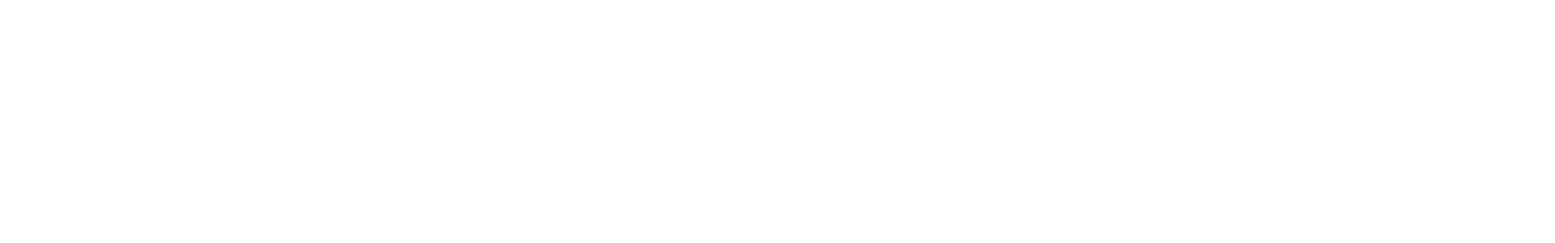
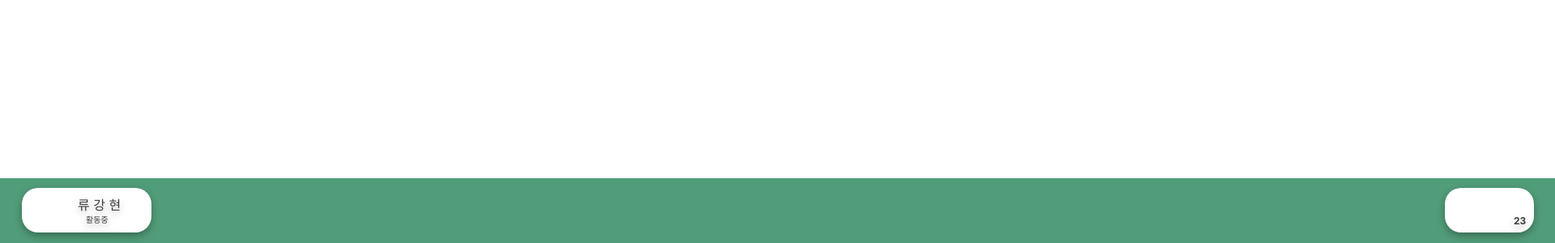
Before and after one commit to wooseong-choi/iwontphaser, a React (Create React App) app: page /board in a window 1280 px wide. Before the commit this address had no page. Shown: the part 780-1080 px from the top of the page at 81% size, 1920 px wide, since content can reach past the window. Before the commit the page ends 800 px from the top, so only its background shows below. Built offline with nearby package versions, Linux system fonts and the light colour scheme.

Commit message:
<FEAT> - added feats.

```diff
--- a/src/App.js
+++ b/src/App.js
@@ -3,12 +3,14 @@
 import Login from "./pages/Login";
 import GameApp from "./games/GameApp";
 import NotFound from "./pages/NotFound";
+import Board from "./components/Board.jsx";
 
 function App() {
   return (
     <Router>
       <Routes>
         <Route path="/" element={<Login />} />
+        <Route path="/board" element={<Board />} />
         <Route path="game" element={<GameApp />} />
         <Route path="*" element={<NotFound />} />
       </Routes>
--- a/src/components/Board.jsx
+++ b/src/components/Board.jsx
@@ -0,0 +1,34 @@
+import React from "react";
+import "./../static/global.scss";
+import "./../index.css";
+const Root = ({}) => {
+  React.useEffect(() => {
+    // Initialize the code
+    return () => {};
+  }, []);
+  return (
+    <div className={"main"}>
+      <div className={"frame-23"}>
+        <svg id="7:01550" className={"frame-3"}></svg>
+        <svg id="7:01568" className={"frame-4"}></svg>
+        <svg id="7:01546" className={"frame-5"}></svg>
+        <div className={"frame-6"}>
+          <svg id="7:01567" className={"path-3"}></svg>
+          <div className={"text---"}>류 강 현</div>
+          <div className={"text-"}>활동중</div>
+          <svg id="7:01562" className={"ellipse-1"}></svg>
+        </div>
+        <svg id="7:01548" className={"frame-7"}></svg>
+        <svg id="7:01552" className={"frame-8"}></svg>
+        <svg id="7:01544" className={"frame-9"}></svg>
+        <svg id="7:01554" className={"frame-10"}></svg>
+        <div className={"frame-2"}>
+          <svg id="7:01572" className={"path-8"}></svg>
+          <svg id="7:01577" className={"ellipse-2"}></svg>
+          <div className={"text-23"}>23</div>
+        </div>
+      </div>
+    </div>
+  );
+};
+export default Root;
--- /dev/null
+++ b/src/static/global.scss
@@ -0,0 +1,153 @@
+.main {
+  width: 1920px;
+  height: 1080px;
+  overflow: hidden;
+  background: #ffffff;
+  .frame-23 {
+    position: absolute;
+    top: 1000px;
+    left: 0px;
+    width: 1920px;
+    height: 80px;
+    overflow: hidden;
+    background: #519c79;
+    .frame-3 {
+      position: absolute;
+      top: 1px;
+      left: 1699px;
+      width: 85px;
+      height: 85px;
+    }
+    .frame-4 {
+      position: absolute;
+      top: 1px;
+      left: 1629px;
+      width: 85px;
+      height: 85px;
+    }
+    .frame-5 {
+      position: absolute;
+      top: 1px;
+      left: 1559px;
+      width: 85px;
+      height: 85px;
+    }
+    .frame-6 {
+      position: absolute;
+      top: 12px;
+      left: 27px;
+      width: 160px;
+      height: 55px;
+      box-shadow: 0px 4px 10px 0px rgba(0, 0, 0, 0.3);
+      border-radius: 20px;
+      overflow: hidden;
+      background: #ffffff;
+      .path-3 {
+        position: absolute;
+        top: 14.55%;
+        left: 9.38%;
+        right: 65.63%;
+        bottom: 12.73%;
+      }
+      .text--- {
+        position: absolute;
+        top: 12px;
+        left: 69px;
+        width: 81px;
+        height: 16px;
+        text-shadow: 0px 4px 10px rgba(0, 0, 0, 0.3);
+        color: #3d3d3d;
+        font-family: "Inter";
+        font-size: 16px;
+        line-height: 19px;
+        font-weight: 400;
+      }
+      .text- {
+        position: absolute;
+        top: 33px;
+        left: 79px;
+        width: 62px;
+        height: 15px;
+        text-shadow: 0px 4px 10px rgba(0, 0, 0, 0.3);
+        color: #3d3d3d;
+        font-family: "Inter";
+        font-size: 10px;
+        line-height: 12px;
+        font-weight: 400;
+      }
+      .ellipse-1 {
+        position: absolute;
+        top: -3px;
+        left: 123px;
+        width: 42px;
+        height: 42px;
+      }
+    }
+    .frame-7 {
+      position: absolute;
+      top: 1px;
+      left: 187px;
+      width: 110px;
+      height: 85px;
+    }
+    .frame-8 {
+      position: absolute;
+      top: 1px;
+      left: 282px;
+      width: 110px;
+      height: 85px;
+    }
+    .frame-9 {
+      position: absolute;
+      top: 1px;
+      left: 377px;
+      width: 85px;
+      height: 85px;
+    }
+    .frame-10 {
+      position: absolute;
+      top: 2px;
+      left: 447px;
+      width: 85px;
+      height: 85px;
+    }
+    .frame-2 {
+      position: absolute;
+      top: 12px;
+      left: 1784px;
+      width: 110px;
+      height: 55px;
+      box-shadow: 0px 4px 10px 0px rgba(0, 0, 0, 0.3);
+      border-radius: 20px;
+      overflow: hidden;
+      background: #ffffff;
+      .path-8 {
+        position: absolute;
+        top: 12.73%;
+        left: 12.73%;
+        right: 47.27%;
+        bottom: 12.73%;
+      }
+      .ellipse-2 {
+        position: absolute;
+        top: -4px;
+        left: 70px;
+        width: 42px;
+        height: 42px;
+      }
+      .text-23 {
+        position: absolute;
+        top: 33px;
+        right: -11px;
+        width: 36px;
+        height: 14px;
+        text-shadow: 0px 4px 10px rgba(0, 0, 0, 0.3);
+        color: #3d3d3d;
+        font-family: "Inter";
+        font-size: 12px;
+        line-height: 15px;
+        font-weight: 700;
+      }
+    }
+  }
+}
```
Also changed, not shown: src/games/character/Player.ts (+9 -0 lines).
